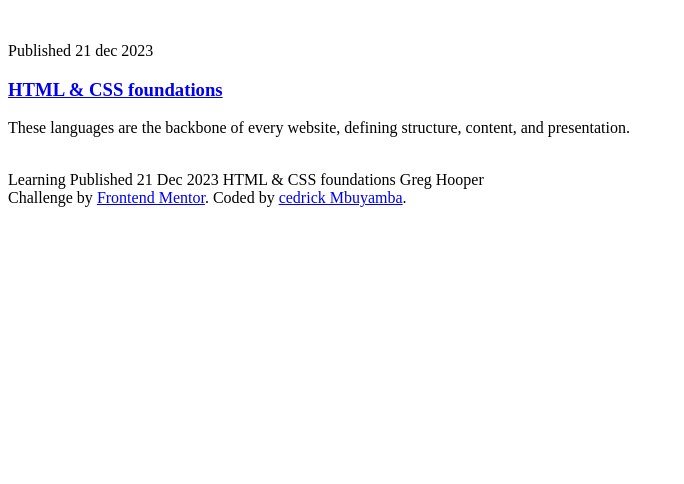
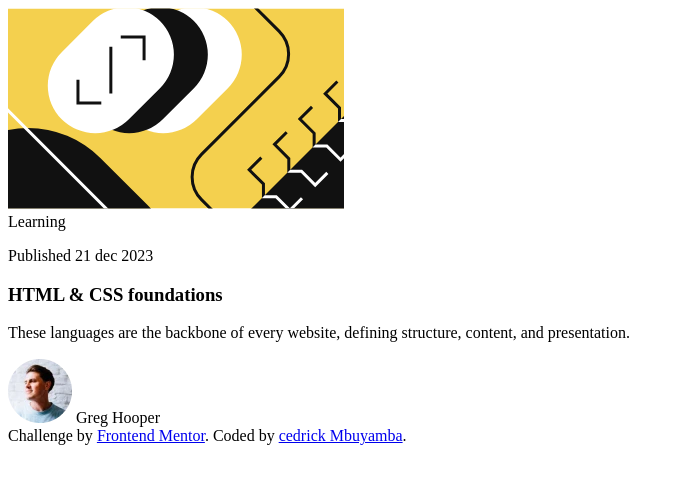
Before and after one commit to cedrickmmk/blog-preview-card, a plain HTML site: page index.html in a window 1280 px wide. Shown: the whole page, without its empty margins (0-684 px from the left). Drawn offline with Linux system fonts and the light colour scheme.

Commit message:
finished index.html

```diff
--- a/index.html
+++ b/index.html
@@ -13,15 +13,15 @@
   <body>
     <main>
       <section class="card">
-        <img src="" alt="">
+        <img src="./assets/images/illustration-article.svg" alt="">
 
         <article class="card-content">
 
-          <p class="card-date">Published <time datetime="2023-12-21">21 dec 2023</time></p>
+          <span class="card-badge">Learning</span>
 
-          <h1 class="card-title">
-            <a class="card-link" href="#">HTML &amp; CSS foundations</a>
-          </h1>
+          <p class="card-date">Published 21 dec 2023</p>
+
+          <h1 class="card-title"> HTML & CSS foundations</h1>
 
           <p class="card-desc">
              These languages are the backbone of every website, defining structure, content, and presentation.
@@ -30,22 +30,14 @@
         </article>
 
         <article class="card-autor">
-          <img src="" alt="">
+          <img src="./assets/images/image-avatar.webp" alt="">
 
+          <span class="author-name">Greg Hooper</span>
 
         </article>
 
       </section>
     </main>
-
-          Learning
-
-          Published 21 Dec 2023
-
-          HTML & CSS foundations
-
-
-          Greg Hooper
 
     <footer class="attribution">
             Challenge by <a href="https://www.frontendmentor.io?ref=challenge">Frontend Mentor</a>.
```
